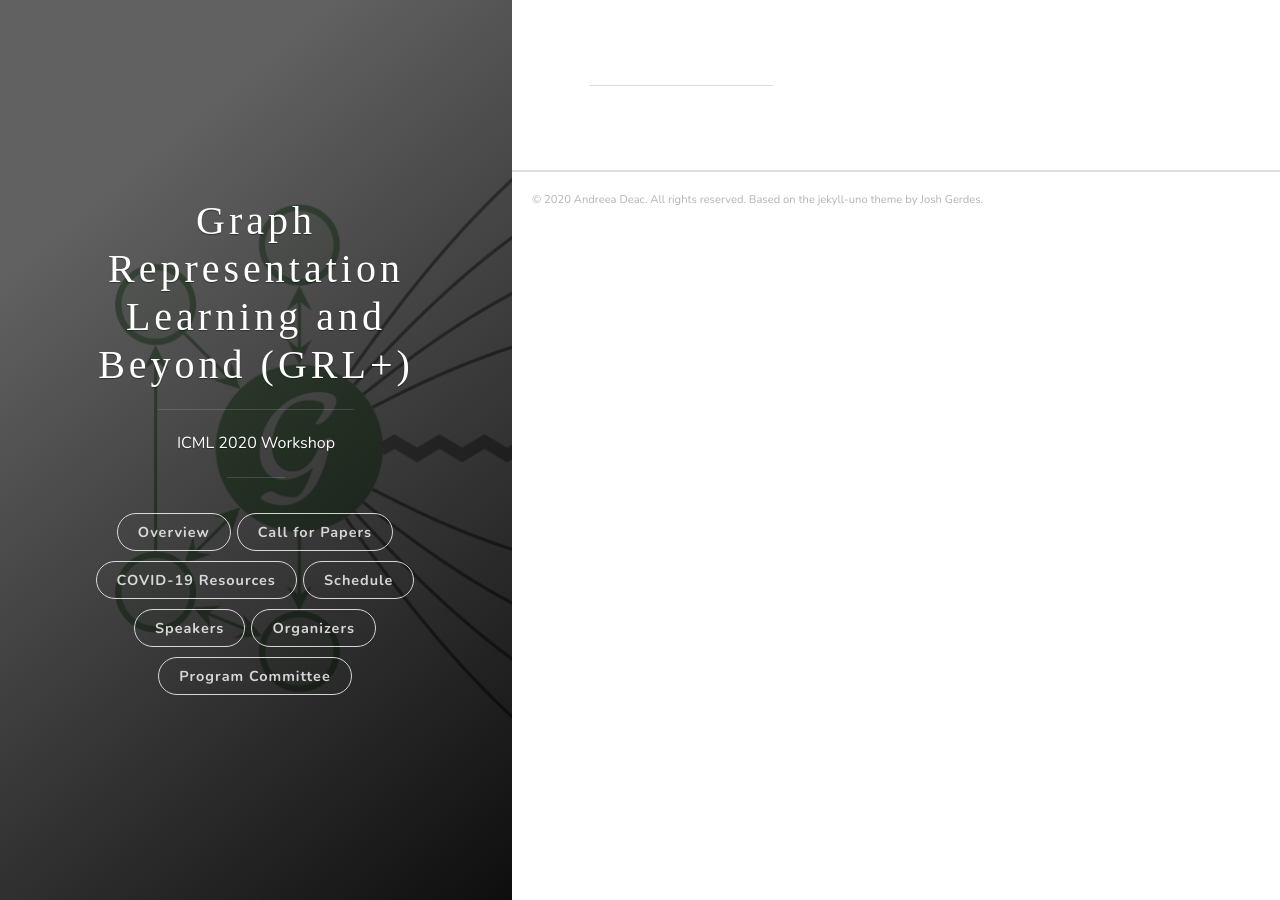
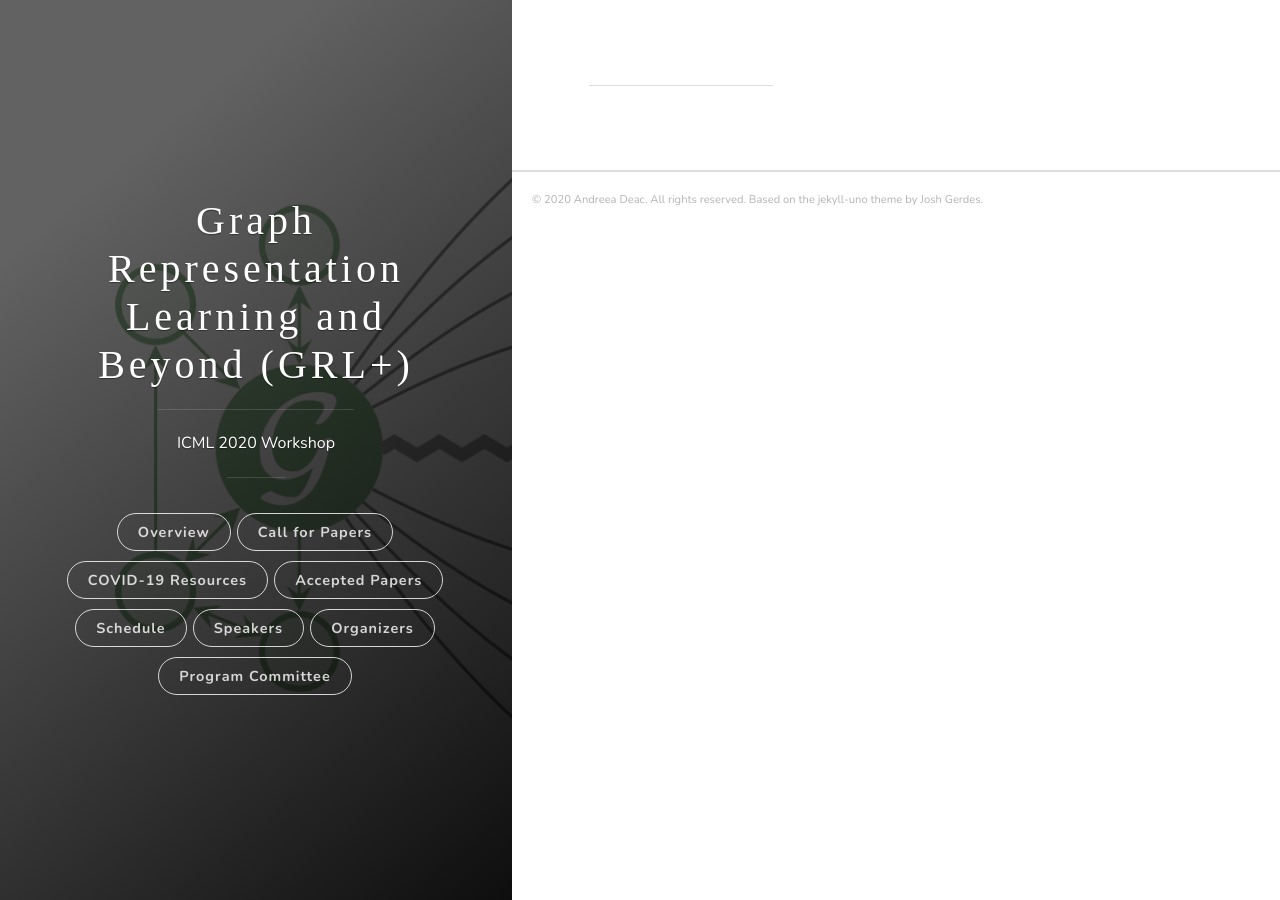
Before and after one commit to grlplus/grlplus.github.io, a Jekyll site: the page built from index.html, in a window 1280 px wide. Built offline with Jekyll 4.4.1, drawn with Linux system fonts in a browser that asks for light colours; some web fonts are replaced; the list of posts is cut into pages by our own code.

Commit message:
Accepted papers page visible!

```diff
--- a/_includes/header.html
+++ b/_includes/header.html
@@ -23,7 +23,7 @@
               <li class="navigation__item"><a href="{{ site.baseurl }}/overview" title="overview" class="blog-button">Overview</a></li>
               <li class="navigation__item"><a href="{{ site.baseurl }}/cfp" title="cfp" class="blog-button">Call for Papers</a></li>
               <li class="navigation__item"><a href="{{ site.baseurl }}/covid19" title="covid19" class="blog-button">COVID-19 Resources</a></li>
-	      <!--li class="navigation__item"><a href="{{ site.baseurl }}/papers" title="accepted papers" class="blog-button">Accepted Papers</a></li><--!>
+	      <li class="navigation__item"><a href="{{ site.baseurl }}/papers" title="accepted papers" class="blog-button">Accepted Papers</a></li>
               <li class="navigation__item"><a href="{{ site.baseurl }}/schedule" title="schedule" class="blog-button"><b>Schedule</b></a></li>
               <li class="navigation__item"><a href="{{ site.baseurl }}/speakers" title="speakers" class="blog-button">Speakers</a></li>
               <li class="navigation__item"><a href="{{ site.baseurl }}/organizers" title="organizers" class="blog-button">Organizers</a></li>
```
